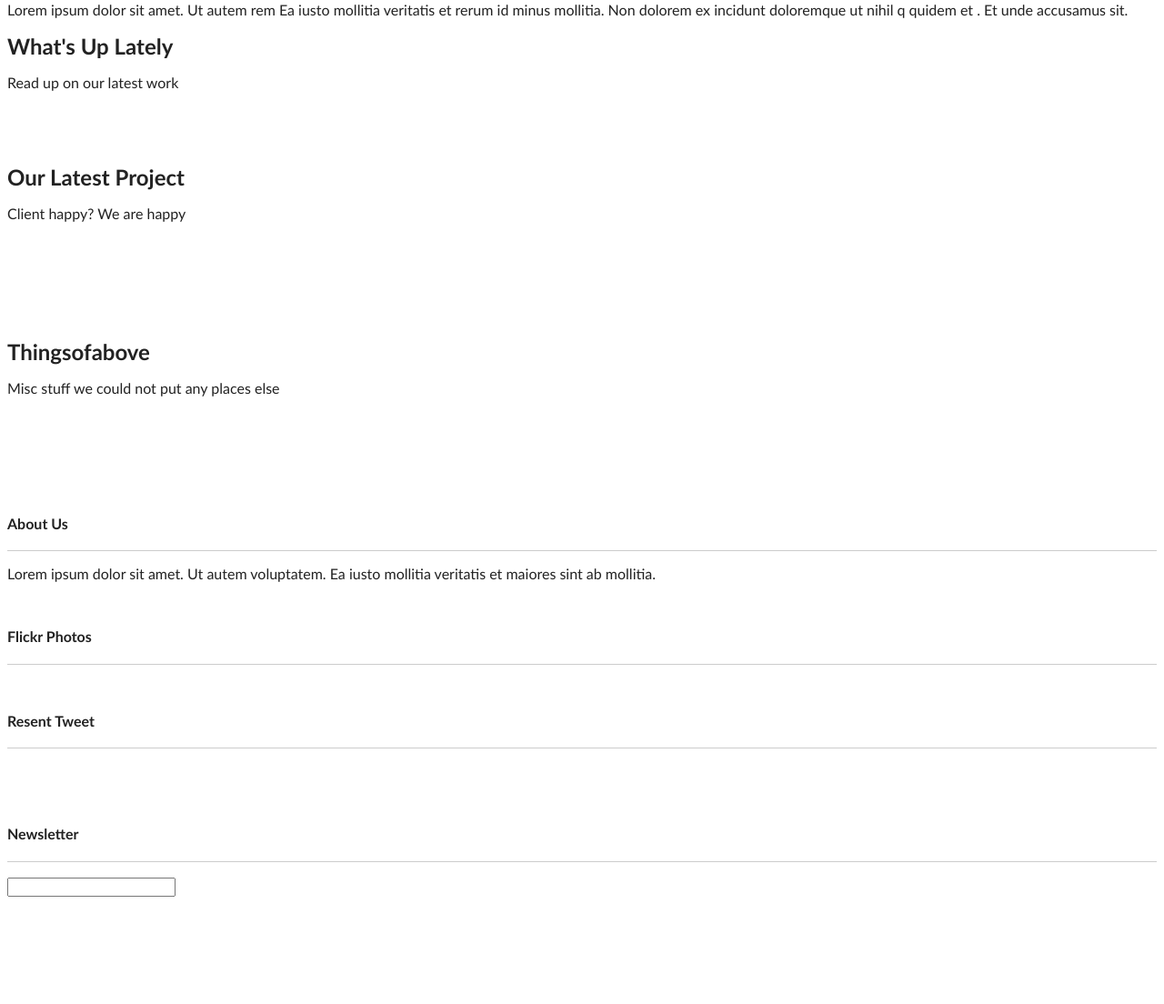
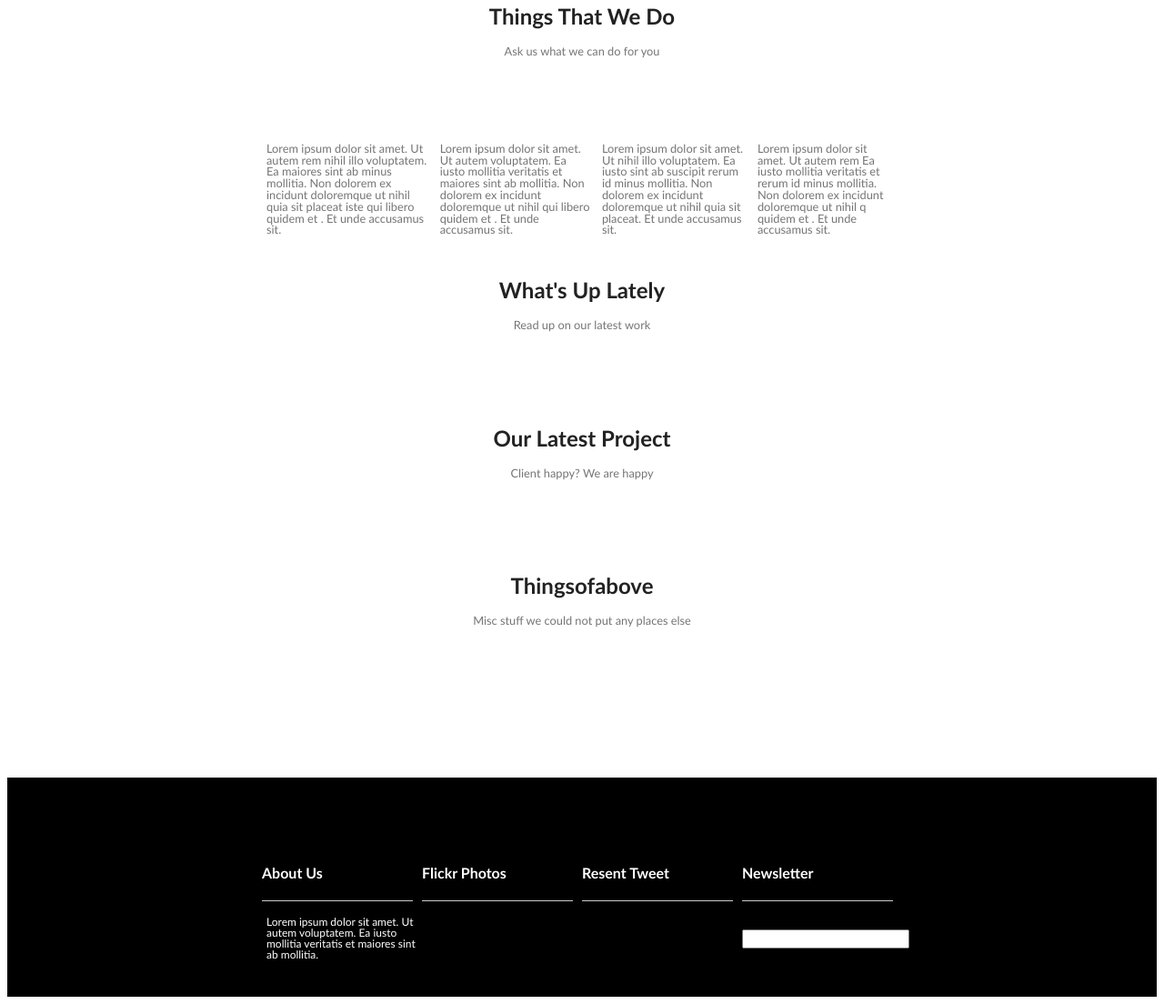
Before and after one commit to SandyLy453/metrolics, a website: page index.html in a window 1280 px wide. Shown: the part 564-1668 px from the top of the page at 91% size. Before the commit the page ends 1558 px from the top, so only its background shows below. Drawn offline with Linux system fonts and the light colour scheme.

Commit message:
styles: Added classes and settings

```diff
--- a/css/style.css
+++ b/css/style.css
@@ -16,6 +16,91 @@ html {
   font-size: 1em;
   line-height: 1;
   font-family:'Trebuchet MS', 'Lucida Sans Unicode', 'Lucida Grande', 'Lucida Sans', Arial, sans-serif;
+}
+
+.main-bottom,
+header,
+.footer-content {
+  width: 55vw;
+  align-items: center;
+  margin: auto;
+}
+
+.photo-space {
+  background: #e5e5e5;
+  width: 100%;
+  height: 250px;
+
+}
+
+.top {
+  margin-bottom: 80px;
+  margin-top: 80px;
+  font-size: 80%;
+}
+
+.text {
+  text-align: center;
+}
+
+.flex-box {
+  display: flex;
+  justify-content: space-between;
+}
+
+.icon {
+  padding: 5px;
+}
+
+.info {
+  width: 14vw;
+}
+
+.info p {
+  font-size: 75%;
+  padding: 0 5px 0 5px;
+  color: #fff;
+}
+
+.small-icon {
+  display: flex;
+  justify-content: left;
+}
+
+div {
+  margin: 30px 0 0 0;
+}
+
+img {
+  margin: auto;
+}
+
+input {
+  width: 100%;
+}
+
+p {
+  color: #757575;
+  font-size: 80%;
+}
+
+a {
+  color:rgb(0, 132, 255);
+}
+
+a:visited {
+  color: plum;
+}
+
+footer {
+  background-color: #000;
+  color: #fff;
+  width: 100%;
+  margin: 0;
+}
+
+hr {
+  width: 13vw;
 }
 
 /*
```
